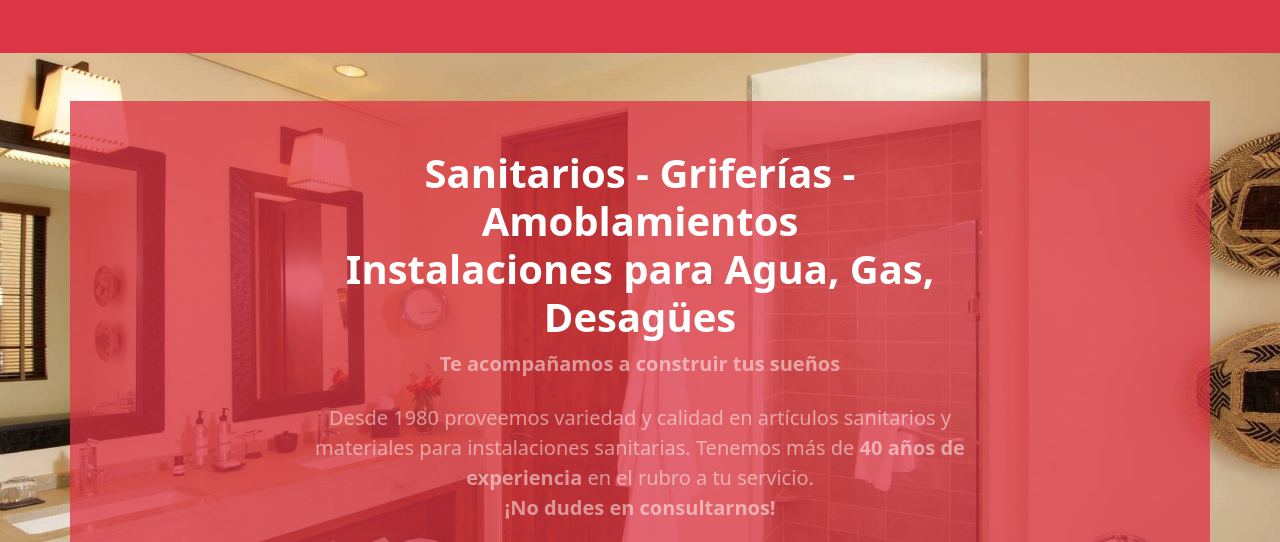
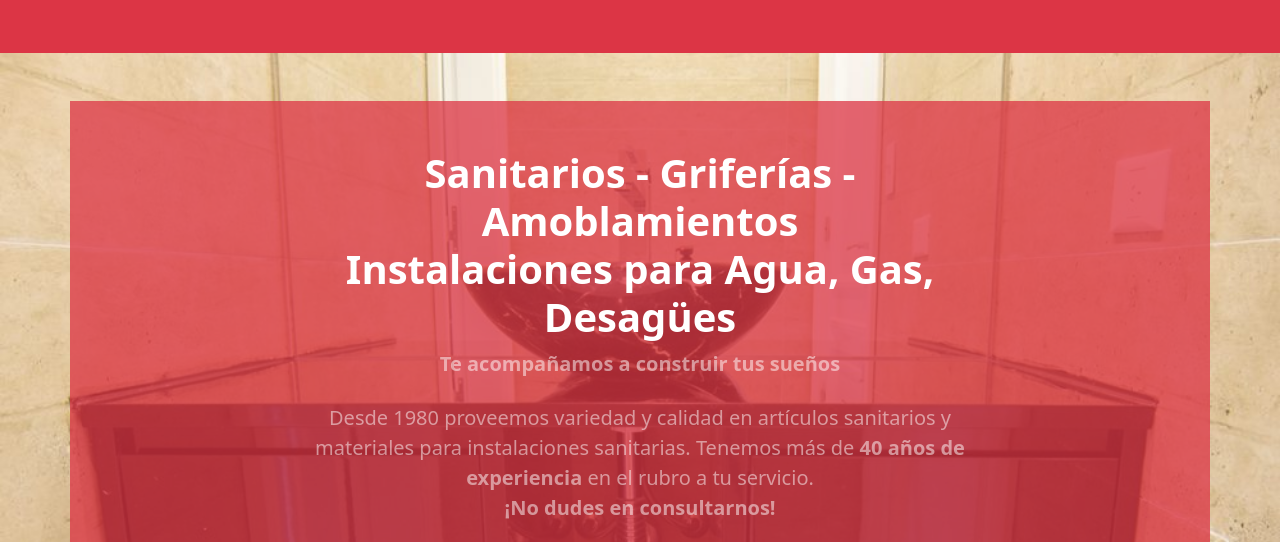
Before and after one commit to ldanko91/casa-danko-landing-bt5, a plain HTML site: page index.html in a window 1280 px wide. Shown: the part 258-800 px from the top of the page. Drawn offline with nearby package versions, Linux system fonts and the light colour scheme.

Commit message:
ajuste imagen bg

```diff
--- a/css/estilos.css
+++ b/css/estilos.css
@@ -25,7 +25,7 @@ footer {
 }
 
 .portada{
-    background-image: url(../assets/portada4.jpg);
+    background-image: url(../assets/portada3.jpg);
     background-repeat: no-repeat;
     background-position: center;
     background-size: cover;
```
